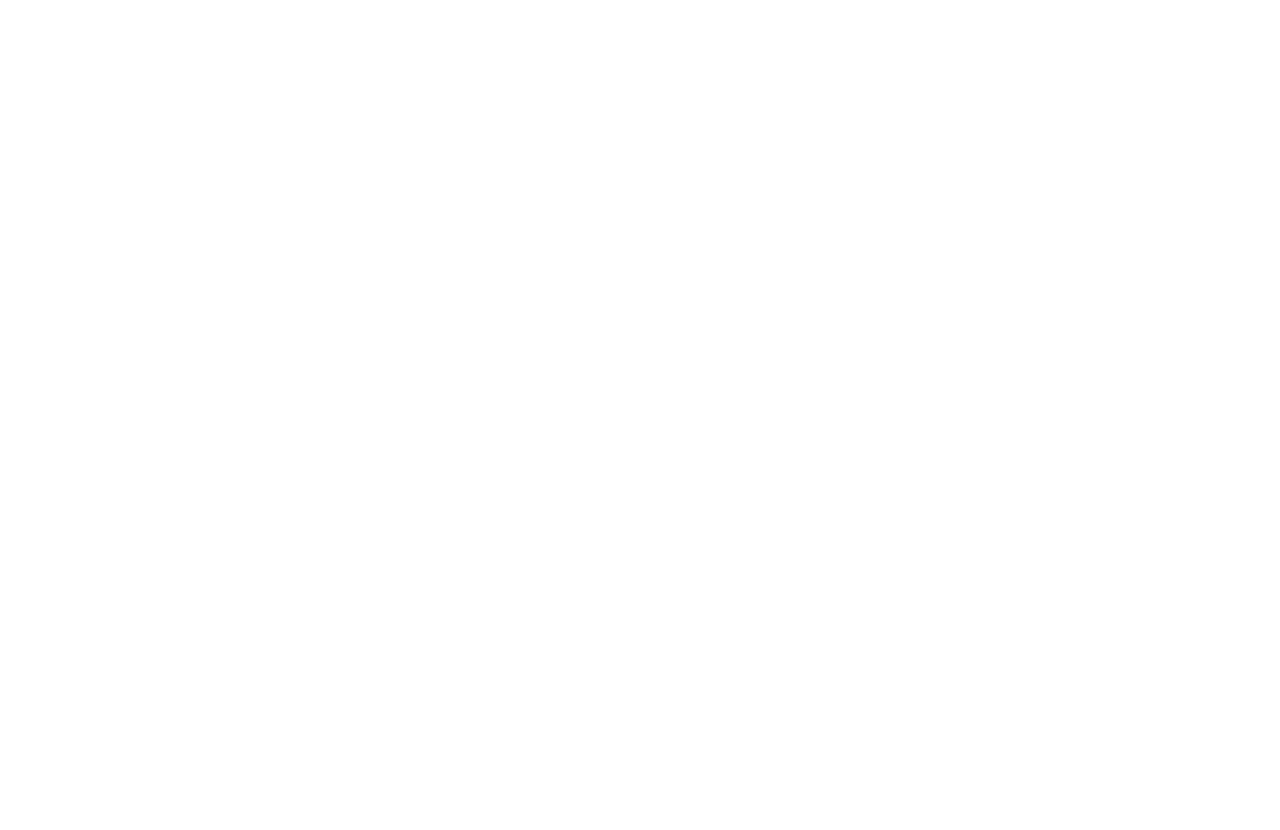
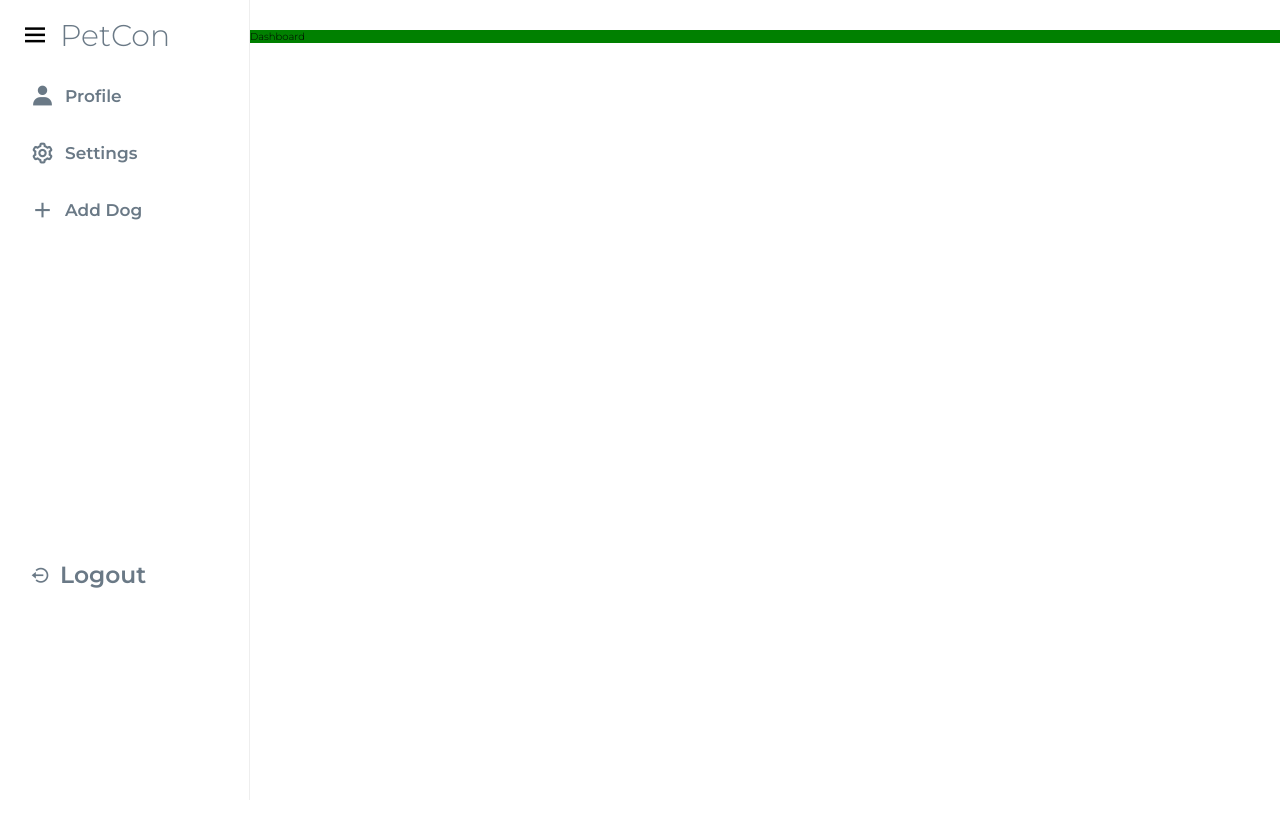
Before and after one commit to olawale-o/react-pet, a React (Create React App) app: page /home in a window 1280 px wide. Before the commit this address had no page. Before the commit the page ends 800 px from the top, so only its background shows below. Built offline with nearby package versions, Linux system fonts and the light colour scheme.

Commit message:
Add style

```diff
--- a/public/index.html
+++ b/public/index.html
@@ -24,6 +24,7 @@
       work correctly both with client-side routing and a non-root public URL.
       Learn how to configure a non-root public URL by running `npm run build`.
     -->
+    <link href='https://unpkg.com/boxicons@2.1.1/css/boxicons.min.css' rel='stylesheet'>
     <title>React App</title>
   </head>
   <body>
--- a/src/App.js
+++ b/src/App.js
@@ -1,11 +1,13 @@
 import React from 'react';
 import { Routes, Route } from 'react-router-dom';
+import Home from './pages/User/Home';
 import Auth from './pages/User/Index';
 
 const App = () => (
   <div className="App">
     <Routes>
       <Route path="/" element={<Auth />} />
+      <Route path="/home" element={<Home />} />
     </Routes>
   </div>
 );
--- /dev/null
+++ b/src/assets/styles/_variables.scss
@@ -0,0 +1,4 @@
+$dark-base-color: #9d1218;
+$light-base-color: #cf0a0d;
+$dark-text-color: #020f17;
+$light-text-color: #6a7986;
--- a/src/index.scss
+++ b/src/index.scss
@@ -1,3 +1,6 @@
+@import url('https://fonts.googleapis.com/css2?family=Montserrat:wght@100;200;300;400;500;600&display=swap');
+@import './assets/styles/variables.scss';
+
 * {
   margin: 0;
   padding: 0;
@@ -7,6 +10,8 @@
 html,
 body {
   font-size: 10px;
+  font-family: 'Montserrat', sans-serif;
+  font-weight: 300;
 }
 
 button {
@@ -17,6 +22,24 @@ button {
 
 img {
   object-fit: cover;
+}
+
+a {
+  text-decoration: none;
+  color: $light-text-color;
+}
+
+.menu {
+  background: none;
+  font-size: 3rem;
+  position: absolute;
+  top: 0;
+  left: 0;
+  z-index: 10;
+}
+
+.close {
+  background: none;
 }
 
 .auth-container {
```
